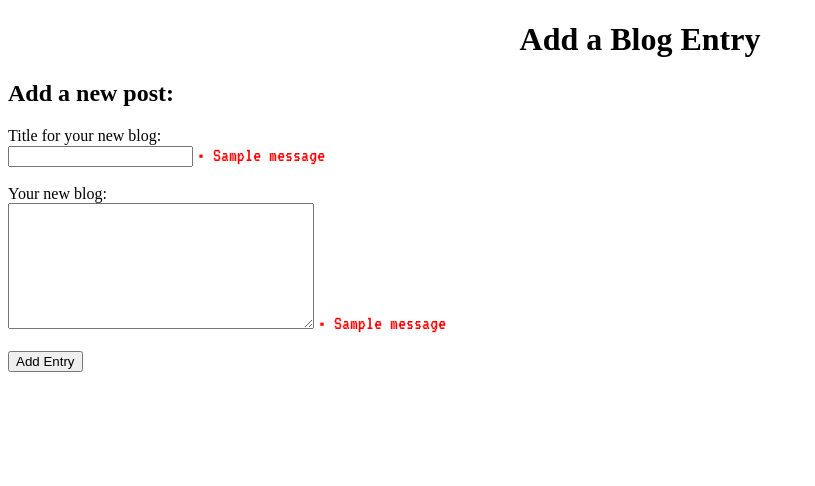
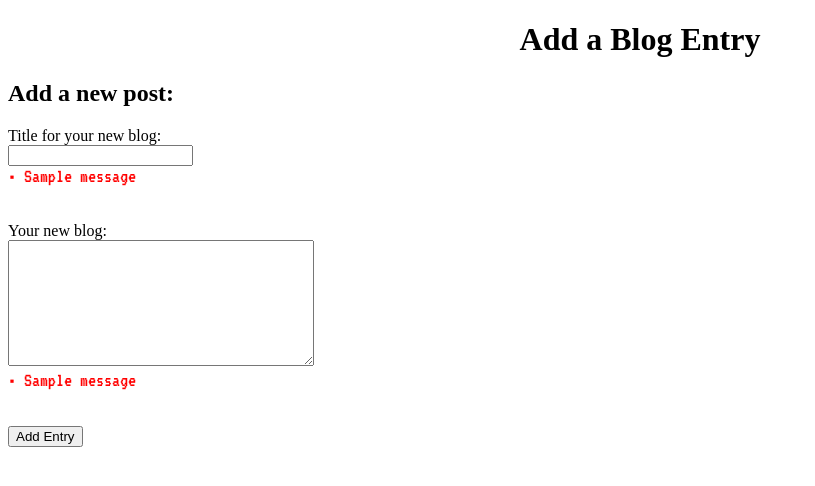
Before and after one commit to anthony-becerra/blogz, a Flask app: page /newpost in a window 1280 px wide. Shown: the part 26-512 px from the top of the page, without its empty margins (0-815 px from the left). Run offline with Flask 2, Linux system fonts and the light colour scheme; one stand-in notice (Sample message) is shown.

Commit message:
changed flash errors location on page

```diff
--- a/templates/newpost.html
+++ b/templates/newpost.html
@@ -10,7 +10,7 @@
         <input type="text" name="blog_title" />
         {% with messages = get_flashed_messages(with_categories=True,category_filter=["error1"]) %}
         {% for category,message in messages %}
-            <span class="{{category}}">• {{message}}</span>
+            <div class="{{category}}">• {{message}}</div>
         {% endfor %}
         {% endwith %}
 
@@ -21,7 +21,7 @@
         <textarea name="blog_body"></textarea>
         {% with messages = get_flashed_messages(with_categories=True,category_filter=["error2"]) %}
         {% for category,message in messages %}
-            <span class="{{category}}">• {{message}}</span>
+            <div class="{{category}}">• {{message}}</div>
         {% endfor %}
         {% endwith %}
 
```
